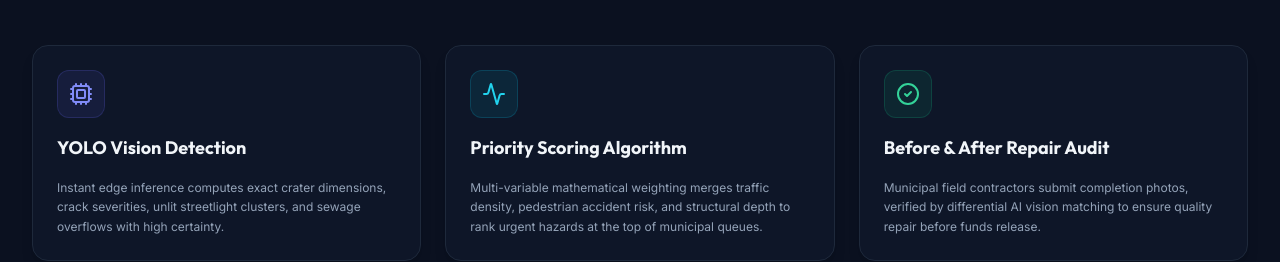
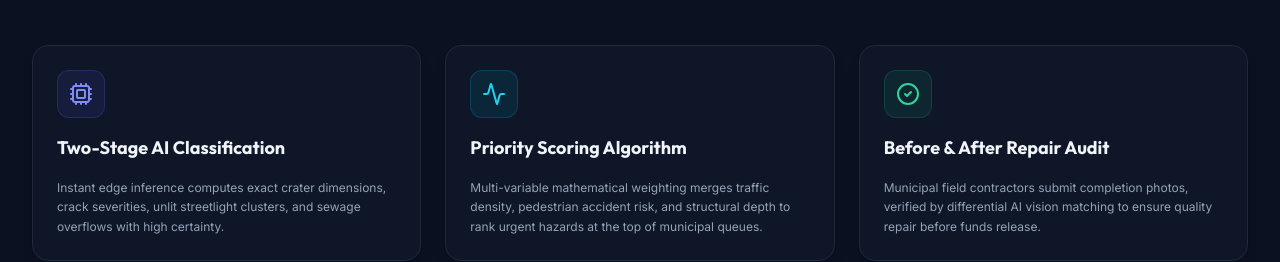
Before and after one commit to Chitranshkumar18/Road2Resolution, a React (Vite) app in the folder Frontend/: page / in a window 1280 px wide. Shown: the part 1920-2182 px from the top of the page. Built offline with nearby package versions, Linux system fonts and the light colour scheme; no server answers.

Commit message:
refactor: update feature title from YOLO Vision Detection to Two-Stage AI Classification in Home page

```diff
--- a/Frontend/src/pages/public/Home.jsx
+++ b/Frontend/src/pages/public/Home.jsx
@@ -338,7 +338,7 @@ export const Home = () => {
             <div className="w-12 h-12 rounded-xl bg-indigo-500/10 text-indigo-400 flex items-center justify-center border border-indigo-500/20 group-hover:scale-110 transition-transform">
               <Cpu className="w-6 h-6" />
             </div>
-            <h3 className="text-lg font-bold text-slate-100 font-display">YOLO Vision Detection</h3>
+            <h3 className="text-lg font-bold text-slate-100 font-display">Two-Stage AI Classification </h3>
             <p className="text-xs text-slate-400 leading-relaxed">
               Instant edge inference computes exact crater dimensions, crack severities, unlit streetlight clusters, and sewage overflows with high certainty.
             </p>
```
